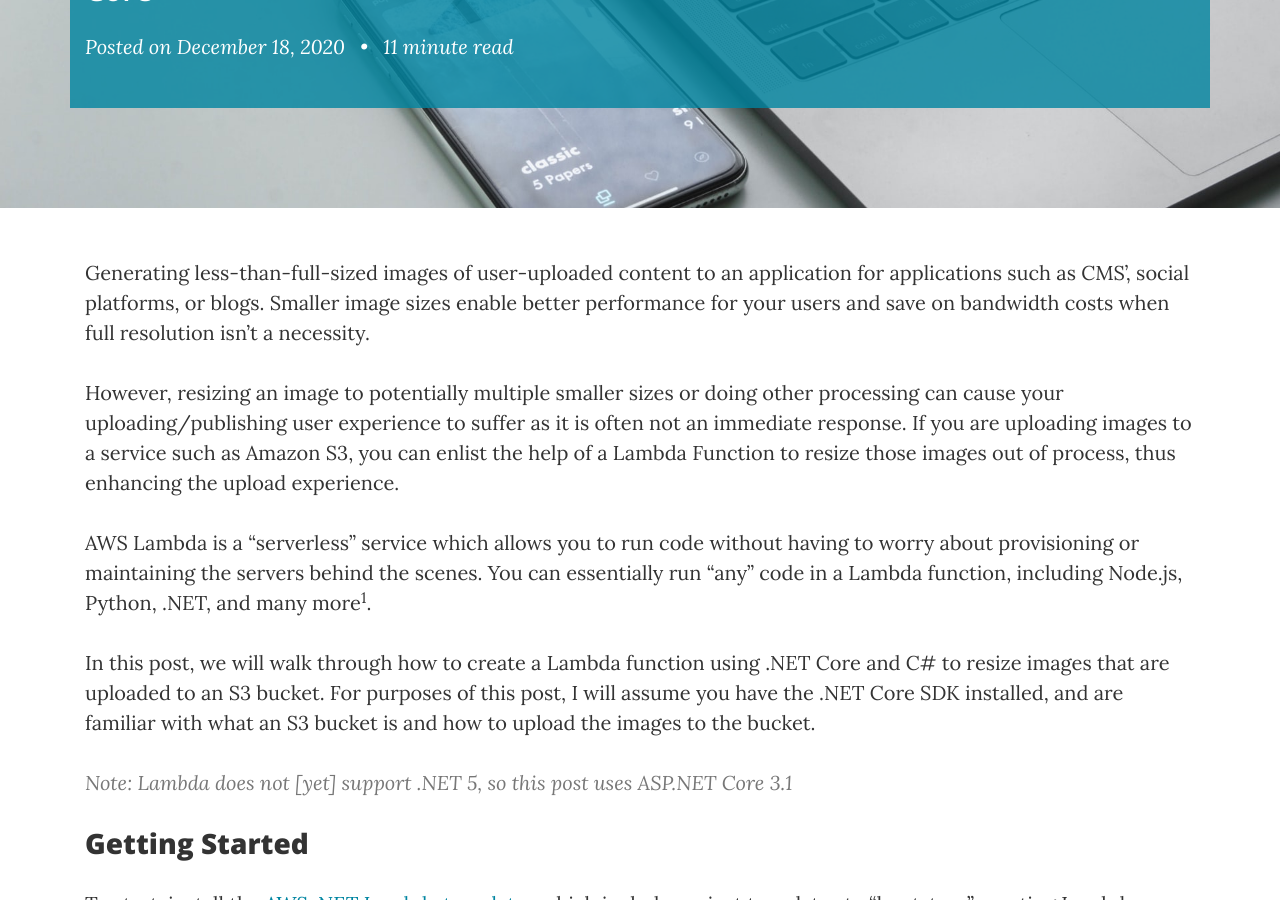
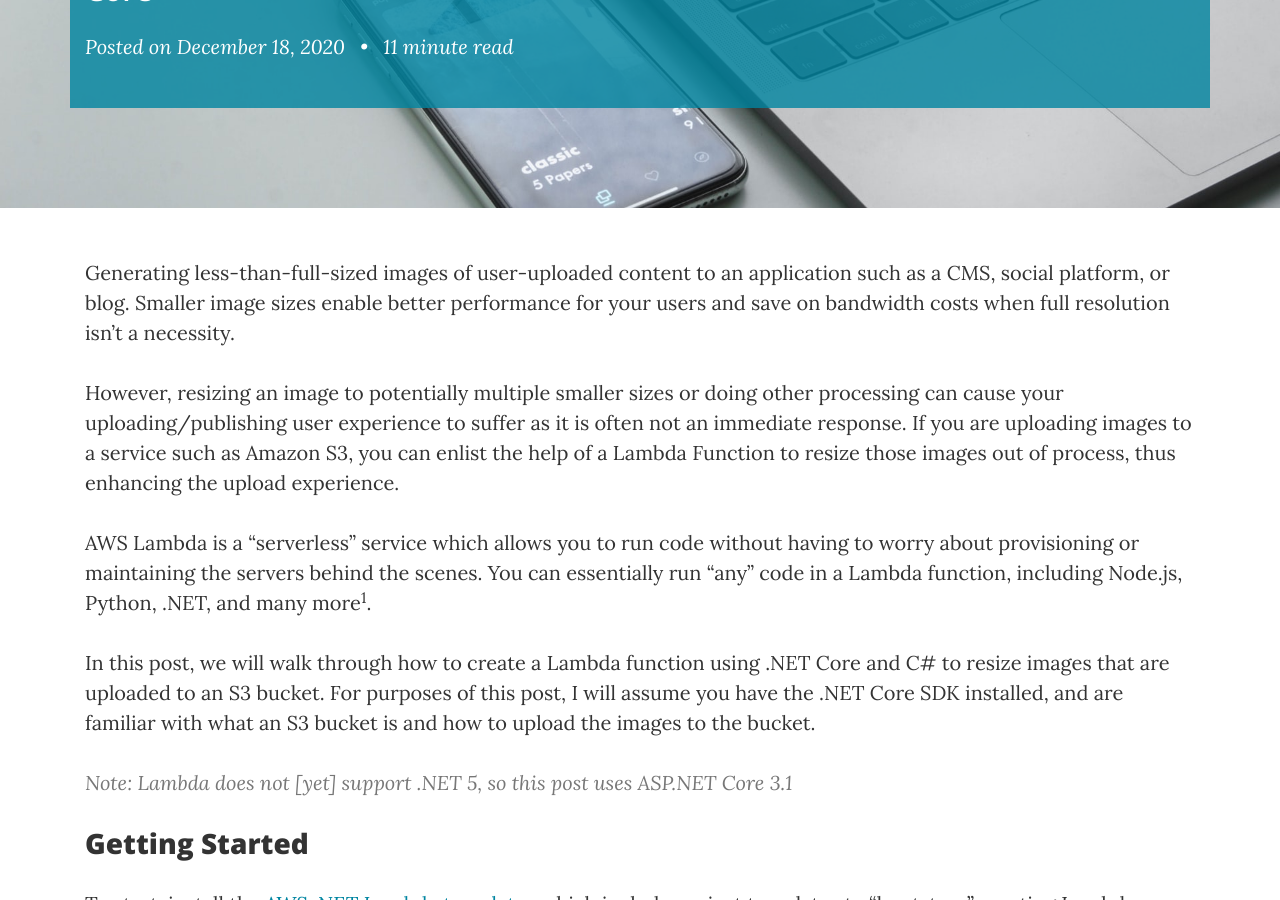
Before and after one commit to mmillican/mmillican.github.io, a Jekyll site: the page built from blog/_posts/2020-12-18-lambda-image-processor.md, in a window 1280 px wide and 900 px high, scrolled down 341 px. Built offline with Jekyll 4.4.1, drawn with Linux system fonts in a browser that asks for light colours; comment, search, counter and statistics services are not loaded.

Commit message:
Fix grammar in the opening paragraph :|

```diff
--- a/blog/_posts/2020-12-18-lambda-image-processor.md
+++ b/blog/_posts/2020-12-18-lambda-image-processor.md
@@ -9,8 +9,8 @@ permalink: blog/:slug
 ---
 
 Generating less-than-full-sized images of user-uploaded content to an
-application for applications such as CMS', social platforms, or
-blogs. Smaller image sizes enable better performance for your users and save on
+application such as a CMS, social platform, or
+blog. Smaller image sizes enable better performance for your users and save on
 bandwidth costs when full resolution isn't a necessity.
 
 However, resizing an image to potentially multiple smaller sizes or doing other
```
